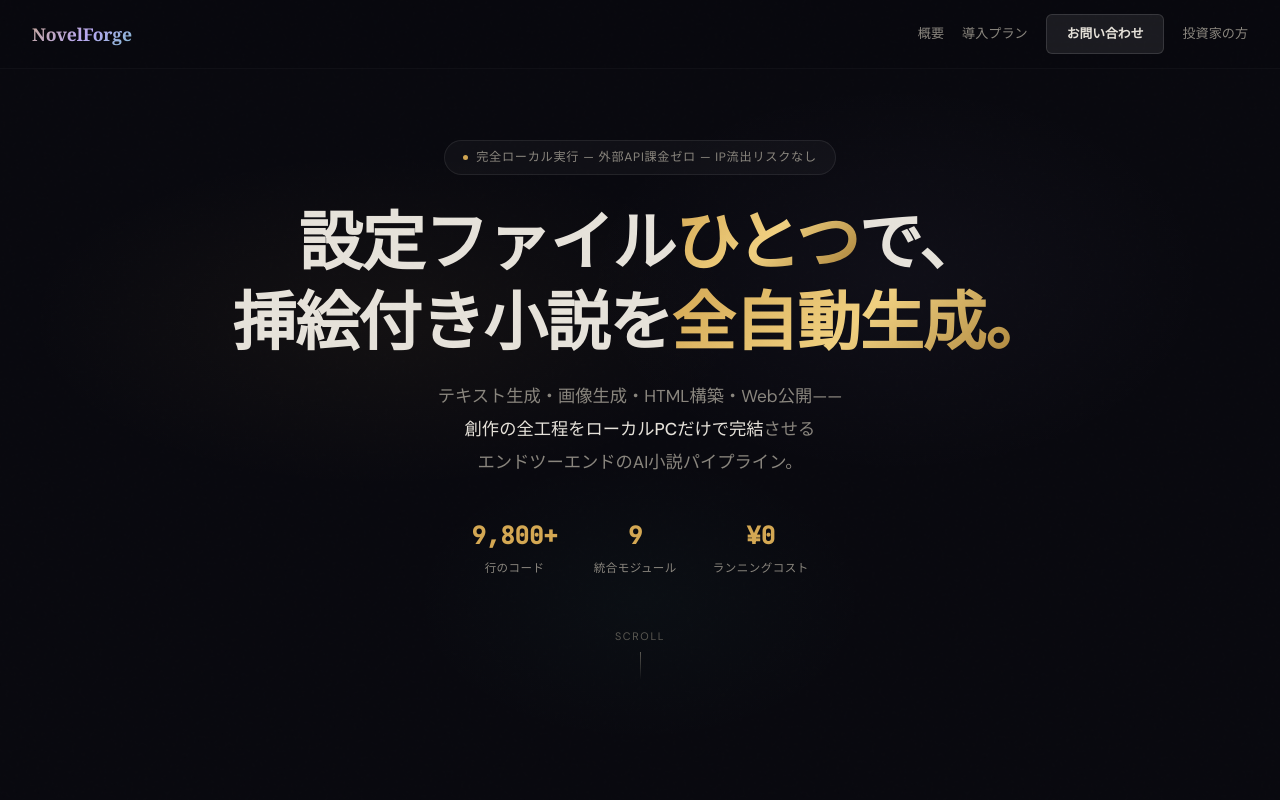
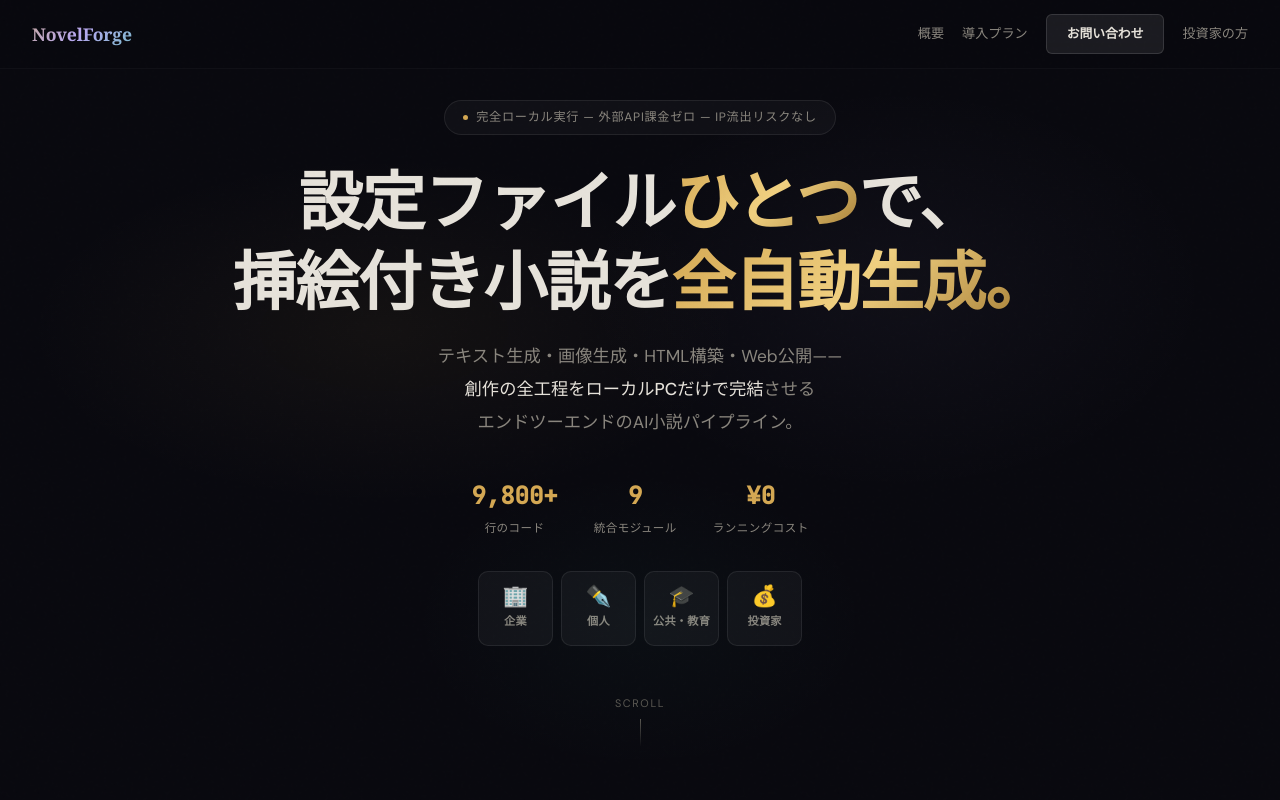
Before and after one commit to hideo-t/NovelForge, a plain HTML site: page index.html in a window 1280 px wide. Shown: the top 800 px of the page. Drawn offline with Linux system fonts and the light colour scheme.

Commit message:
Fix: restore JS, remove Cloudflare contamination, add missing sections

```diff
--- a/index.html
+++ b/index.html
@@ -132,6 +132,35 @@ nav.scrolled{background:rgba(9,9,15,.95);box-shadow:0 2px 20px rgba(0,0,0,.4)}
 .hero-stat{text-align:center}
 .hero-stat-num{font-family:var(--mono);font-size:1.5rem;font-weight:700;color:var(--gold)}
 .hero-stat-label{font-size:.72rem;color:var(--text2);margin-top:2px;letter-spacing:.04em}
+
+/* ═══ HERO QUICK NAV ═══ */
+.hero-nav{
+  display:grid;grid-template-columns:repeat(4,1fr);gap:8px;
+  margin-top:32px;max-width:520px;margin-left:auto;margin-right:auto;
+}
+.hero-nav a{
+  display:flex;flex-direction:column;align-items:center;gap:5px;
+  padding:14px 8px;border-radius:10px;text-decoration:none;
+  background:rgba(255,255,255,.04);border:1px solid rgba(255,255,255,.08);
+  transition:all .3s;
+}
+.hero-nav a:hover{background:rgba(255,255,255,.08);border-color:rgba(255,255,255,.15);transform:translateY(-2px)}
+.hero-nav .hn-icon{font-size:1.3rem;line-height:1}
+.hero-nav .hn-label{font-size:.7rem;font-weight:600;color:var(--text2);letter-spacing:.02em;text-align:center}
+.hero-nav a:nth-child(1) .hn-icon{color:var(--gold)}
+.hero-nav a:nth-child(2) .hn-icon{color:#a78bfa}
+.hero-nav a:nth-child(3) .hn-icon{color:#5eead4}
+.hero-nav a:nth-child(4) .hn-icon{color:#60a5fa}
+.hero-nav a:nth-child(1):hover{border-color:rgba(212,168,83,.3);background:rgba(212,168,83,.06)}
+.hero-nav a:nth-child(2):hover{border-color:rgba(167,139,250,.3);background:rgba(167,139,250,.06)}
+.hero-nav a:nth-child(3):hover{border-color:rgba(94,234,212,.3);background:rgba(94,234,212,.06)}
+.hero-nav a:nth-child(4):hover{border-color:rgba(96,165,250,.3);background:rgba(96,165,250,.06)}
+@media(max-width:480px){
+  .hero-nav{gap:6px}
+  .hero-nav a{padding:12px 4px}
+  .hero-nav .hn-icon{font-size:1.1rem}
+  .hero-nav .hn-label{font-size:.58rem}
+}
 
 .hero-scroll{
   margin-top:48px;font-size:.68rem;color:var(--text3);letter-spacing:.15em;
@@ -433,6 +462,24 @@ footer{
     <div class="hero-stat"><div class="hero-stat-num">9,800+</div><div class="hero-stat-label">行のコード</div></div>
     <div class="hero-stat"><div class="hero-stat-num">9</div><div class="hero-stat-label">統合モジュール</div></div>
     <div class="hero-stat"><div class="hero-stat-num">¥0</div><div class="hero-stat-label">ランニングコスト</div></div>
+  </div>
+  <div class="hero-nav">
+    <a href="enterprise/">
+      <span class="hn-icon">🏢</span>
+      <span class="hn-label">企業</span>
+    </a>
+    <a href="creators/">
+      <span class="hn-icon">✒️</span>
+      <span class="hn-label">個人</span>
+    </a>
+    <a href="education/">
+      <span class="hn-icon">🎓</span>
+      <span class="hn-label">公共・教育</span>
+    </a>
+    <a href="investors/">
+      <span class="hn-icon">💰</span>
+      <span class="hn-label">投資家</span>
+    </a>
   </div>
   <div class="hero-scroll">SCROLL</div>
 </section>
```
